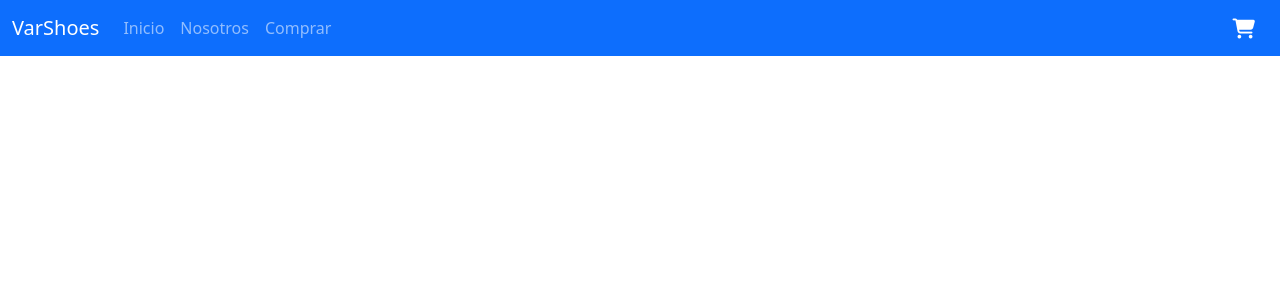
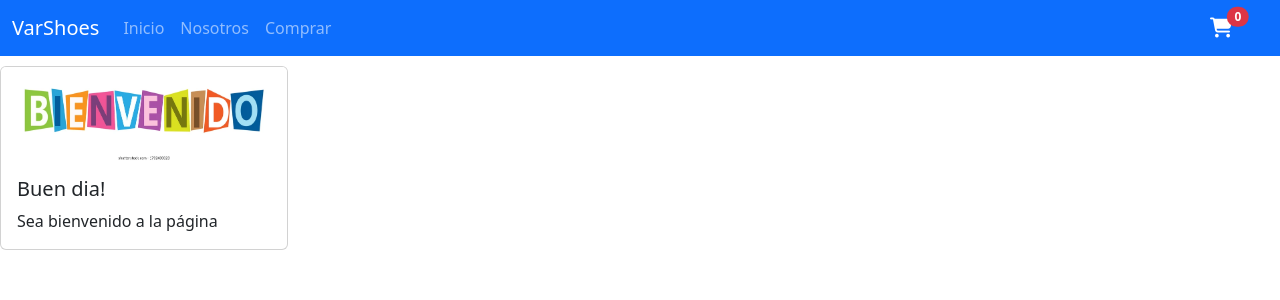
Before and after one commit to NakamaJavier/React-Preentrega2-Nakama, a React (Vite) app in the folder vite-project/: page / in a window 1280 px wide. Shown: the top 300 px of the page. Built offline with nearby package versions, Linux system fonts and the light colour scheme.

Commit message:
se agregaron 2 componentes nuevos

```diff
--- a/vite-project/src/App.jsx
+++ b/vite-project/src/App.jsx
@@ -2,15 +2,20 @@
 import 'bootstrap/dist/css/bootstrap.min.css'
 import './App.css'
 import NavBar from './components/NavBar/NavBar'
-
+import ItemListContainer from './components/ItemListContainer/ItemListContainer'
 
 function App() {
   const [count, setCount] = useState(0)
 
   return (
-      <div>
+    <>
+      <header>
         <NavBar/>
-      </div>
+      </header>
+      <main>
+        <ItemListContainer greeting="Buen dia!"/>
+      </main>
+    </>
   )
 }
 
--- /dev/null
+++ b/vite-project/src/components/CartWidget/CartWidget.jsx
@@ -0,0 +1,15 @@
+import React from "react";
+import "./cartwidget.css"
+
+function CartWidget() {
+    return (
+        <div>
+            <i className="fa-sharp fa-solid fa-cart-shopping fa-lg" style={{ color: '#ffffff' }}></i>
+            <span className="start-f translate-middle badge rounded-pill bg-danger top-f">
+                0
+            </span>
+        </div>
+    )
+}
+
+export default CartWidget
--- /dev/null
+++ b/vite-project/src/components/CartWidget/cartwidget.css
@@ -0,0 +1,9 @@
+.top-f{
+    top: -3px !important;;
+}
+.start-f {
+    left: 12%!important;
+}
+.position-absolute{
+    position: relative;
+}
--- /dev/null
+++ b/vite-project/src/components/ItemListContainer/ItemListContainer.jsx
@@ -0,0 +1,18 @@
+import React from 'react'
+import "./itemlistcontainer.css"
+
+function ItemListContainer({ greeting }) {
+    return (
+        <div className="card" style={{ width: "18rem" }}>
+            <img src="/img/bienvenido.webp" className="card-img-top" alt="..." />
+            <div className="card-body">
+            <h5 className="card-title">{ greeting }</h5>
+            <p className="card-text">
+                Sea bienvenido a la página
+            </p>
+            </div>
+        </div>
+    );
+}
+
+export default ItemListContainer
--- /dev/null
+++ b/vite-project/src/components/ItemListContainer/itemlistcontainer.css
@@ -0,0 +1,3 @@
+.card{
+    margin-top: 10px;
+}
--- a/vite-project/src/components/NavBar/NavBar.jsx
+++ b/vite-project/src/components/NavBar/NavBar.jsx
@@ -4,10 +4,10 @@
 import Nav from 'react-bootstrap/Nav';
 import Navbar from 'react-bootstrap/Navbar';
 import NavDropdown from 'react-bootstrap/NavDropdown';
+import CartWidget from '../CartWidget/CartWidget';
 
 function NavBar() {
     return (
-        <header>
             <nav className="navbar navbar-expand-lg navbar-dark bg-primary" data-bs-theme="dark" style={{ backgroundColor: "#06395e" }}>
                 <div className="container-fluid">
                     <a className="navbar-brand" href="./index.html">VarShoes</a>
@@ -17,23 +17,22 @@
                     </button>
                     <div className="collapse navbar-collapse" id="navbarNavDropdown">
                         <ul className="navbar-nav me-auto mb-2 mb-lg-0">
-                            <li class="nav-item">
-                                <a class="nav-link" aria-current="page" href="#">Inicio</a>
+                            <li className="nav-item">
+                                <a className="nav-link" aria-current="page" href="#">Inicio</a>
                             </li>
-                            <li class="nav-item">
-                                <a class="nav-link" href="#">Nosotros</a>
+                            <li className="nav-item">
+                                <a className="nav-link" href="#">Nosotros</a>
                             </li>
-                            <li class="nav-item">
-                                <a class="nav-link" href="#">Comprar</a>
+                            <li className="nav-item">
+                                <a className="nav-link" href="#">Comprar</a>
                             </li>
                         </ul>
                         <button id="btnCarrito" type="button" className="btn cart" data-bs-toggle="modal" data-bs-target="#exampleModal">
-                            <i class="fa-sharp fa-solid fa-cart-shopping fa-lg" style={{color: "#ffffff"}}s></i>
+                            <CartWidget/>
                         </button>
                     </div>
                 </div>
             </nav>
-        </header>
     )
 }
 
```
Also changed, not shown: vite-project/public/img/bienvenido.webp (added).
